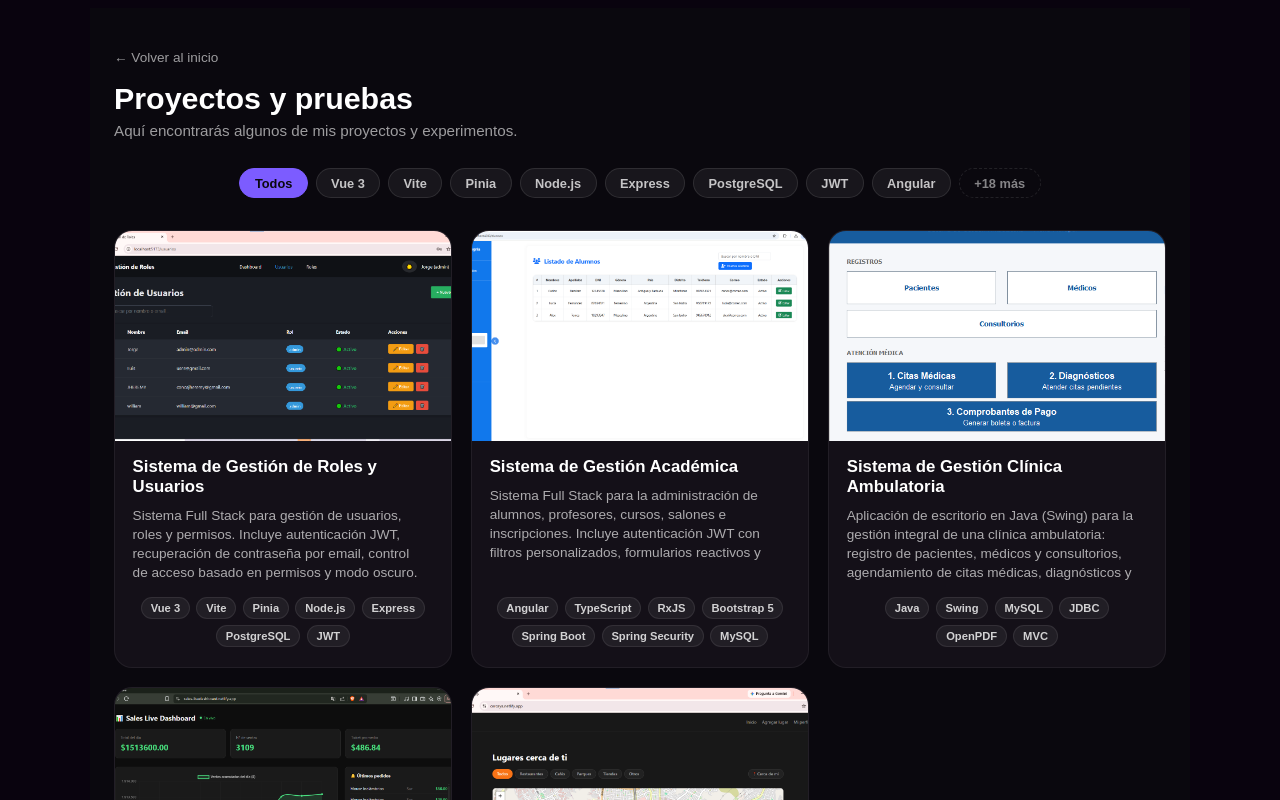
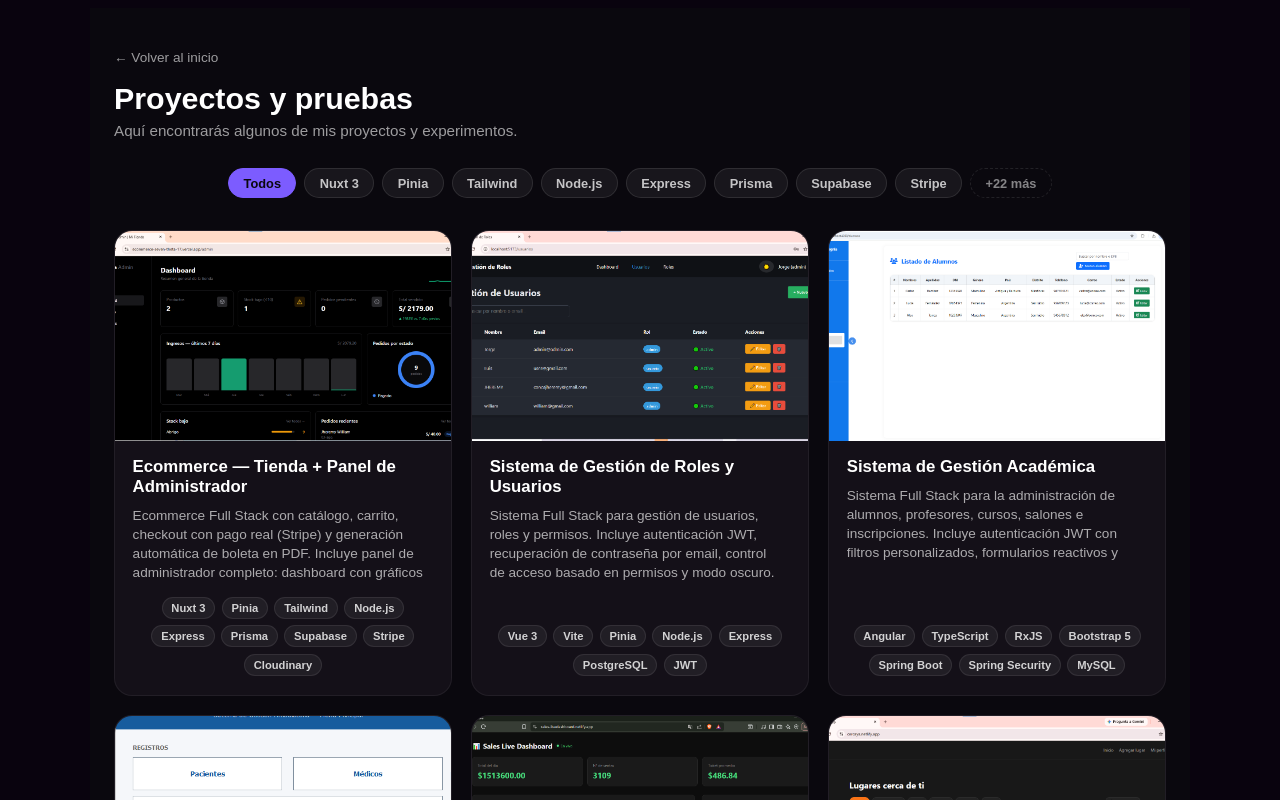
Before and after one commit to Jheremy-Conca/my-portfolio-0.2, a Vue app: page /projects in a window 1280 px wide. Shown: the top 800 px of the page. Built offline with nearby package versions, Linux system fonts and the light colour scheme.

Commit message:
ecommerce

```diff
--- a/src/views/Projects.vue
+++ b/src/views/Projects.vue
@@ -62,8 +62,18 @@ import gestionAcademicaImg from '../assets/projects/gestion-academica/dashboard.
 import clinicaAmbulatoriaImg from '../assets/projects/clinica-ambulatoria/menu-principal.png';
 import salesDashboardImg from '../assets/projects/sales-live-dashboard/dashboard.png';
 import cercayaImg from '../assets/projects/cercaya/mapa.png';
+import ecommerceImg from '../assets/projects/ecommerce/dashboard.png';
 
 const projects = ref([
+{
+  title: 'Ecommerce — Tienda + Panel de Administrador',
+  description: 'Ecommerce Full Stack con catálogo, carrito, checkout con pago real (Stripe) y generación automática de boleta en PDF. Incluye panel de administrador completo: dashboard con gráficos (sparkline, barras, donut, todo en SVG/CSS puro sin librerías), gestión de productos con carrusel de imágenes, categorías y pedidos, todo conectado a la API real.',
+  image: ecommerceImg,
+  demoUrl: 'https://ecommerce-seven-theta-17.vercel.app',
+  repoUrl: 'https://github.com/Jheremy-Conca/ECOMMERCE',
+  stack: ['Nuxt 3', 'Pinia', 'Tailwind', 'Node.js', 'Express', 'Prisma', 'Supabase', 'Stripe', 'Cloudinary'],
+  accentColor: '#00d68f',
+},
   {
     title: 'Sistema de Gestión de Roles y Usuarios',
     description: 'Sistema Full Stack para gestión de usuarios, roles y permisos. Incluye autenticación JWT, recuperación de contraseña por email, control de acceso basado en permisos y modo oscuro.',
```
Also changed, not shown: src/assets/projects/ecommerce/dashboard.png (added).
